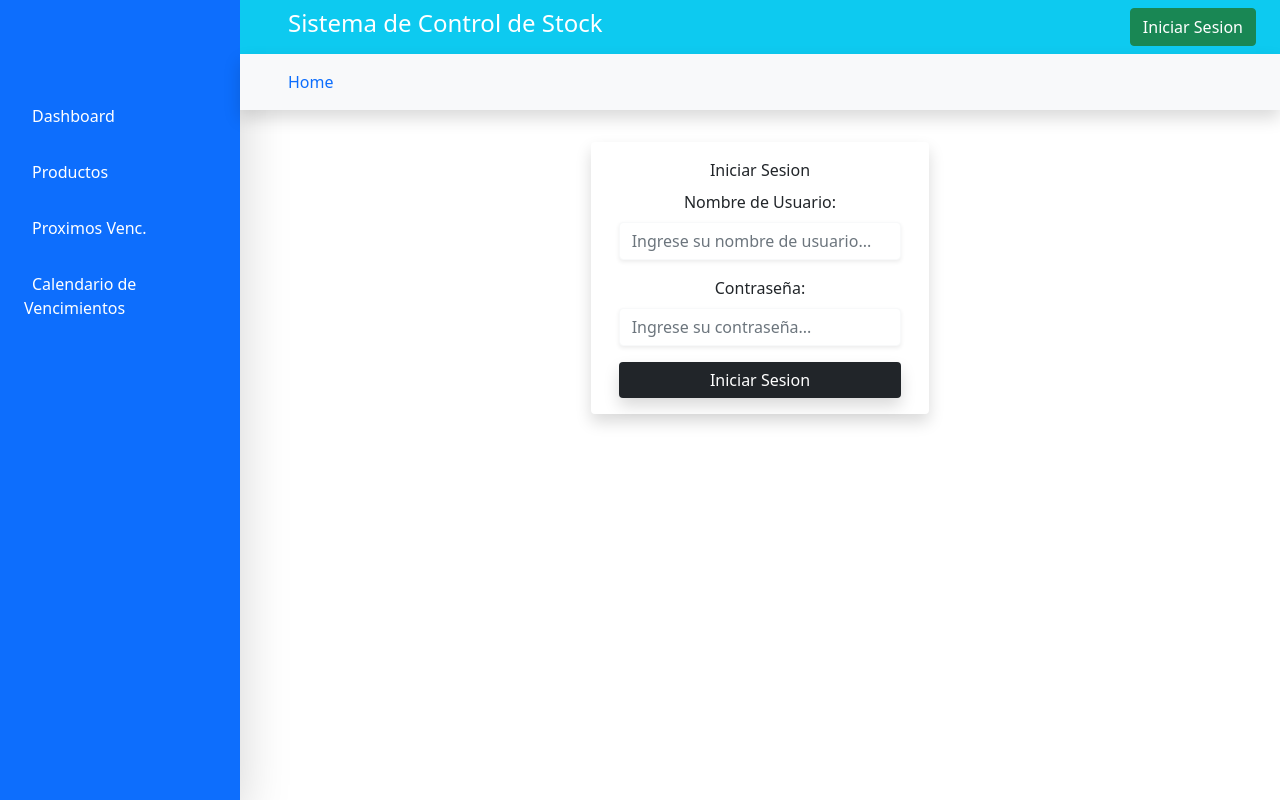
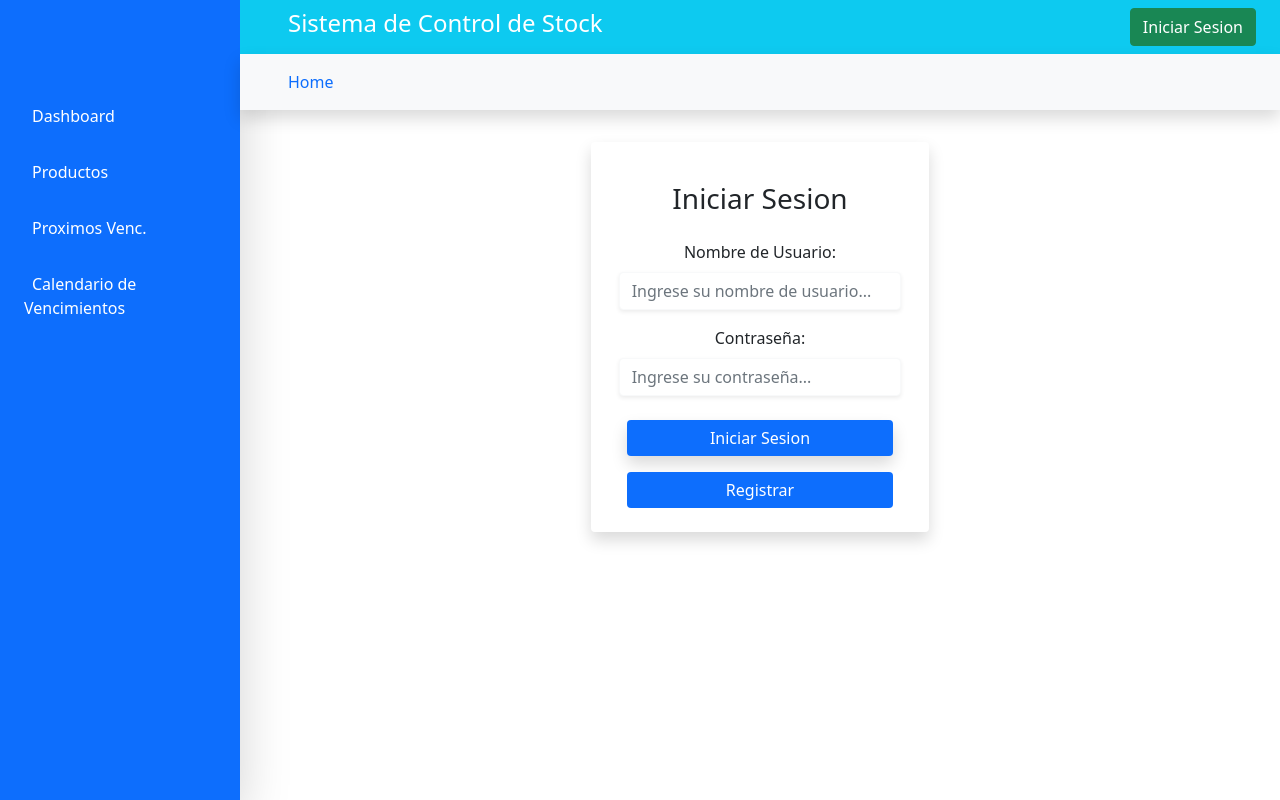
Before and after one commit to oscar3873/inventory-control-via-email-with-django, a Django app: page /signin/ in a window 1280 px wide. Run offline with Django 4.2, Linux system fonts and the light colour scheme; some libraries are stand-ins or nearby versions.

Commit message:
font lighter

```diff
--- a/gestor/templates/base.html
+++ b/gestor/templates/base.html
@@ -83,7 +83,7 @@
             <nav class="navbar navbar-expand-lg navbar-light bg-info text-white py-2 px-4">
                 <div class="d-flex align-items-center">
                     <i class="fa-solid fa-bars me-4" id="menu-toggle" onclick="togleed()"></i>
-                    <h4 class="title">Sistema de Control de Stock</h4>
+                    <h4 class="title fw-lighter">Sistema de Control de Stock</h4>
                 </div>
 
                 <button class="navbar-toggler" type="button" data-bs-toggle="collapse" data-bs-target="#navbarSupportedContent" aria-controls="navbarSupportedContent" aria-expanded="false" aria-label="Toggle navigation">
--- a/gestor/templates/signin.html
+++ b/gestor/templates/signin.html
@@ -9,35 +9,36 @@
         <div class="col-md-4 offset-md-4 shadow border-0  border-light rounded">
             <form action="/signin/" method="post" class=" card card-body text-center border-0 needs-validation" novalidate>
                 <div class="card-title">
-                    <span>
-                        <i class="fa-solid fa-circle-user fa-xl"></i>
+                    <div class="p-2"><i class="fa-solid fa-circle-user text-primary fa-xl"></i></div>
+                    <h3 class="p-2 fw-light">
                         Iniciar Sesion
-                    </span>
+                    </h3>
                 </div>
                 {% csrf_token %}
                 <div class="mb-3">
-                    <label for="username" class="form-label">Nombre de Usuario: </label>
-                    <input type="text" id="username" name="username" class="form-control shadow-sm border-light" placeholder="Ingrese su nombre de usuario..." required>
+                    <label for="username" class="form-label fw-lighter">Nombre de Usuario: </label>
+                    <input type="text" id="username" name="username" class="form-control shadow-sm border-light fw-lighter" placeholder="Ingrese su nombre de usuario..." required>
                     <div class="valid-feedback">
                         ¡Se ve bien!
                     </div>
-                    <div class="invalid-feedback">
+                    <div class="invalid-feedback fw-lighter">
                         Por favor, ingrese un nombre de usuario.
                     </div>
                 </div>
                 <div class="mb-3">
-                    <label for="password" class="form-label">Contraseña: </label>
-                    <input type="password" id="password" name="password" class="form-control shadow-sm border-light" placeholder="Ingrese su contraseña..." required>
+                    <label for="password" class="form-label fw-lighter">Contraseña: </label>
+                    <input type="password" id="password" name="password" class="form-control shadow-sm border-light fw-lighter" placeholder="Ingrese su contraseña..." required>
                     <div class="valid-feedback">
                         ¡Se ve bien!
                     </div>
-                    <div class="invalid-feedback">
+                    <div class="invalid-feedback fw-lighter">
                         Por favor, ingrese una contraseña.
                     </div>
                 </div>
-                <button class="btn btn-dark shadow border-0 border-light" id="myWish">
+                <button class="btn btn-primary shadow border-0 border-light m-2" id="myWish">
                         Iniciar Sesion
                 </button>
+                <a class="btn btn-primary border-0 m-2" href="{% url 'registrar'  %}">Registrar</a>
             </form>
         </div>
     </div>
```
Also changed, not shown: gestor/templates/index.html (+18 -16 lines), db.sqlite3.
